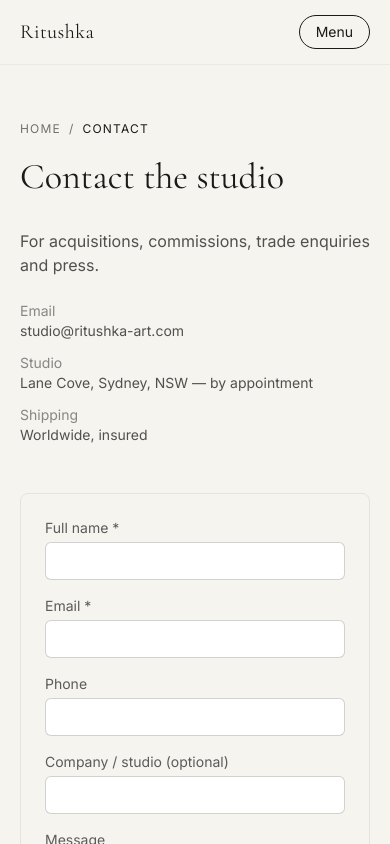
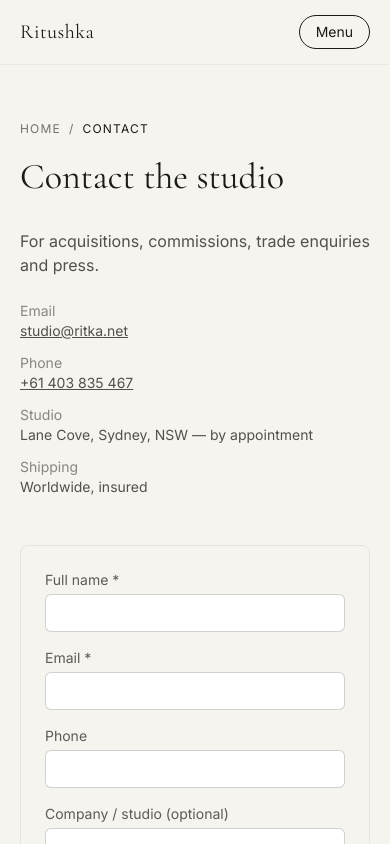
Before and after one commit to nickbrandphotography/Ritushka-artist-site, a Next.js app: page /contact in a window 390 px wide. Shown: the top 844 px of the page. Built offline with nearby package versions, Linux system fonts and the light colour scheme.

Commit message:
Clickable contact email and phone

```diff
--- a/src/app/(site)/contact/page.tsx
+++ b/src/app/(site)/contact/page.tsx
@@ -13,7 +13,8 @@ export default function Contact() {
         <div className="text-ink/75">
           <p>For acquisitions, commissions, trade enquiries and press.</p>
           <dl className="mt-6 space-y-3 text-sm">
-            <div><dt className="text-ink/50">Email</dt><dd>{site.contact.email}</dd></div>
+            <div><dt className="text-ink/50">Email</dt><dd><a href={`mailto:${site.contact.email}`} className="underline hover:text-ink">{site.contact.email}</a></dd></div>
+            <div><dt className="text-ink/50">Phone</dt><dd><a href={`tel:${site.contact.phone.replace(/\s+/g, '')}`} className="underline hover:text-ink">{site.contact.phone}</a></dd></div>
             <div><dt className="text-ink/50">Studio</dt><dd>{site.location.suburb}, {site.location.city}, {site.location.state} — by appointment</dd></div>
             <div><dt className="text-ink/50">Shipping</dt><dd>Worldwide, insured</dd></div>
           </dl>
--- a/src/site.config.ts
+++ b/src/site.config.ts
@@ -24,8 +24,8 @@ export const site = {
     logoPath: '/logo.svg',
   },
   contact: {
-    email: 'studio@ritushka-art.com', // PLACEHOLDER
-    phone: '+61 PLACEHOLDER',
+    email: 'studio@ritka.net',
+    phone: '+61 403 835 467',
     studioByAppointment: true,
   },
   location: {
```
